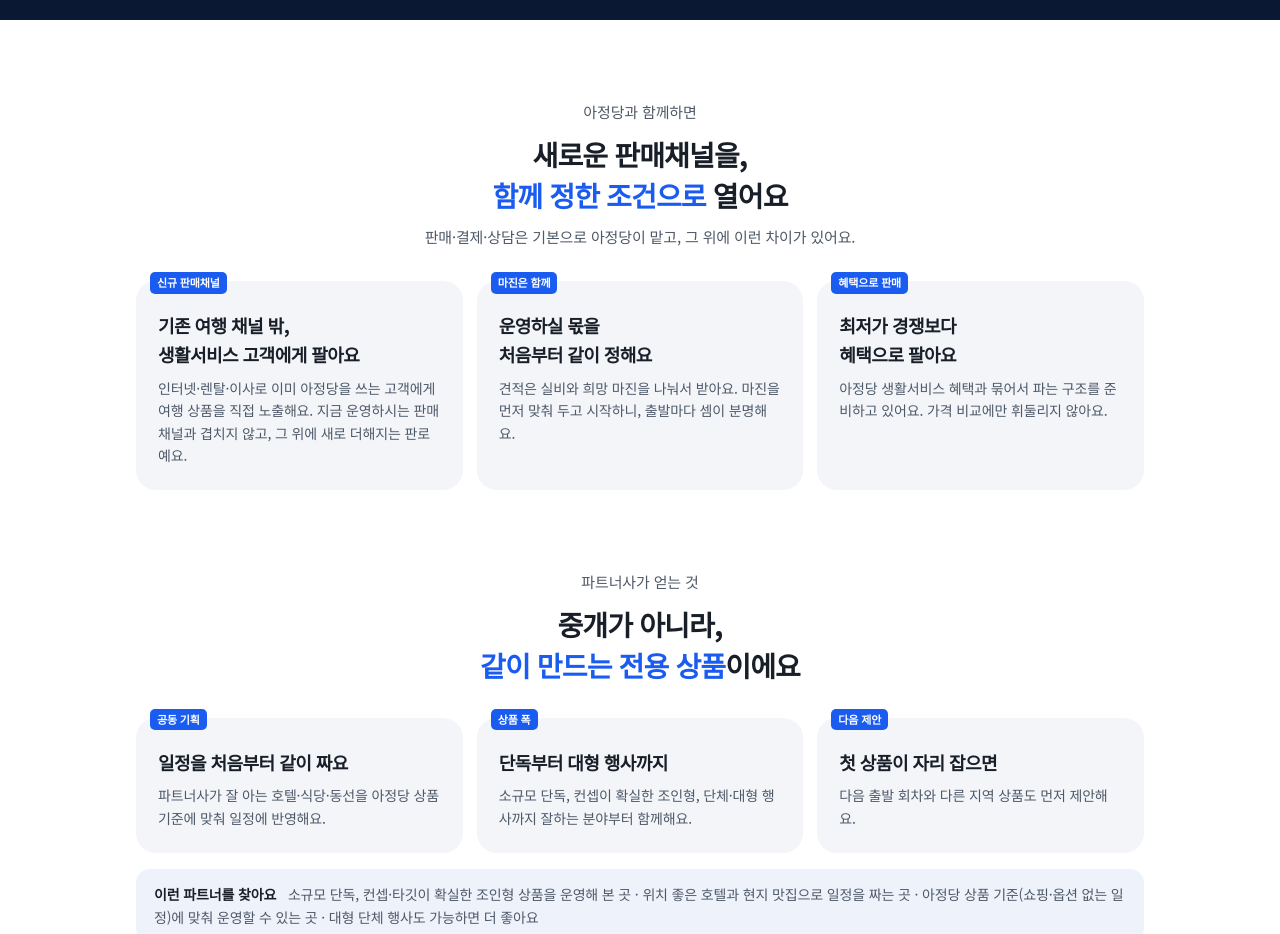
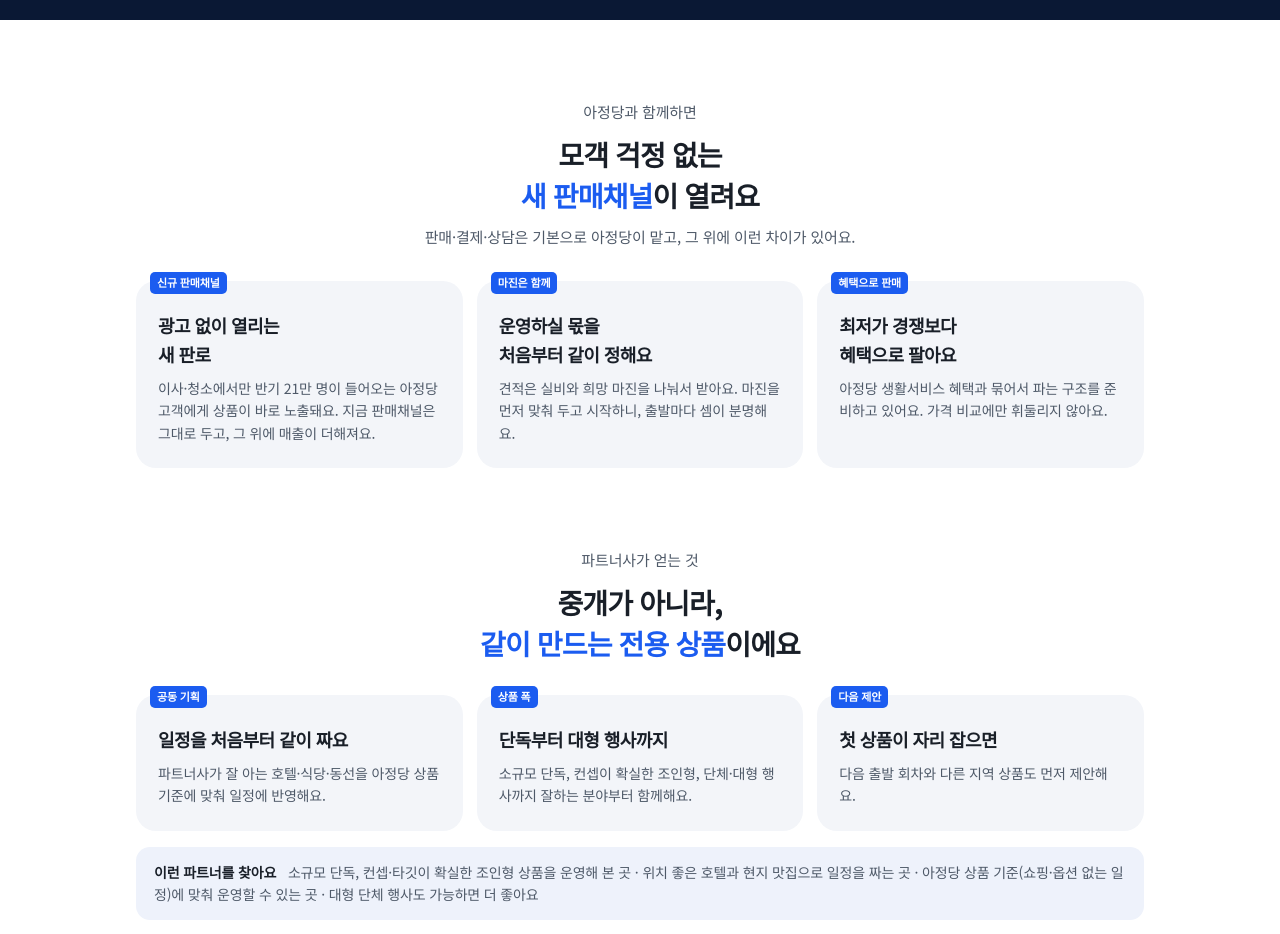
Before and after one commit to jeky5546-maker/ajd-travel-partner, a plain HTML site: page index.html in a window 1280 px wide. Shown: the part 1680-2614 px from the top of the page. Drawn offline with Linux system fonts and the light colour scheme.

Commit message:
신규 판매채널 문구 강화
Co-Authored-By: Claude Opus 5.5 <noreply@anthropic.com>

```diff
--- a/index.html
+++ b/index.html
@@ -404,11 +404,11 @@ footer{margin-top:0}
   <section class="wrap" aria-labelledby="ops-h">
     <div class="center">
       <p class="k">아정당과 함께하면</p>
-      <h2 id="ops-h">새로운 판매채널을,<br><span class="b">함께 정한 조건으로</span> 열어요</h2>
+      <h2 id="ops-h">모객 걱정 없는<br><span class="b">새 판매채널</span>이 열려요</h2>
       <p class="d">판매·결제·상담은 기본으로 아정당이 맡고, 그 위에 이런 차이가 있어요.</p>
     </div>
     <div class="cards">
-      <div class="card"><span class="lbl">신규 판매채널</span><h3>기존 여행 채널 밖,<br>생활서비스 고객에게 팔아요</h3><p>인터넷·렌탈·이사로 이미 아정당을 쓰는 고객에게 여행 상품을 직접 노출해요. 지금 운영하시는 판매채널과 겹치지 않고, 그 위에 새로 더해지는 판로예요.</p></div>
+      <div class="card"><span class="lbl">신규 판매채널</span><h3>광고 없이 열리는<br>새 판로</h3><p>이사·청소에서만 반기 21만 명이 들어오는 아정당 고객에게 상품이 바로 노출돼요. 지금 판매채널은 그대로 두고, 그 위에 매출이 더해져요.</p></div>
       <div class="card"><span class="lbl">마진은 함께</span><h3>운영하실 몫을<br>처음부터 같이 정해요</h3><p>견적은 실비와 희망 마진을 나눠서 받아요. 마진을 먼저 맞춰 두고 시작하니, 출발마다 셈이 분명해요.</p></div>
       <div class="card"><span class="lbl">혜택으로 판매</span><h3>최저가 경쟁보다<br>혜택으로 팔아요</h3><p>아정당 생활서비스 혜택과 묶어서 파는 구조를 준비하고 있어요. 가격 비교에만 휘둘리지 않아요.</p></div>
     </div>
```
